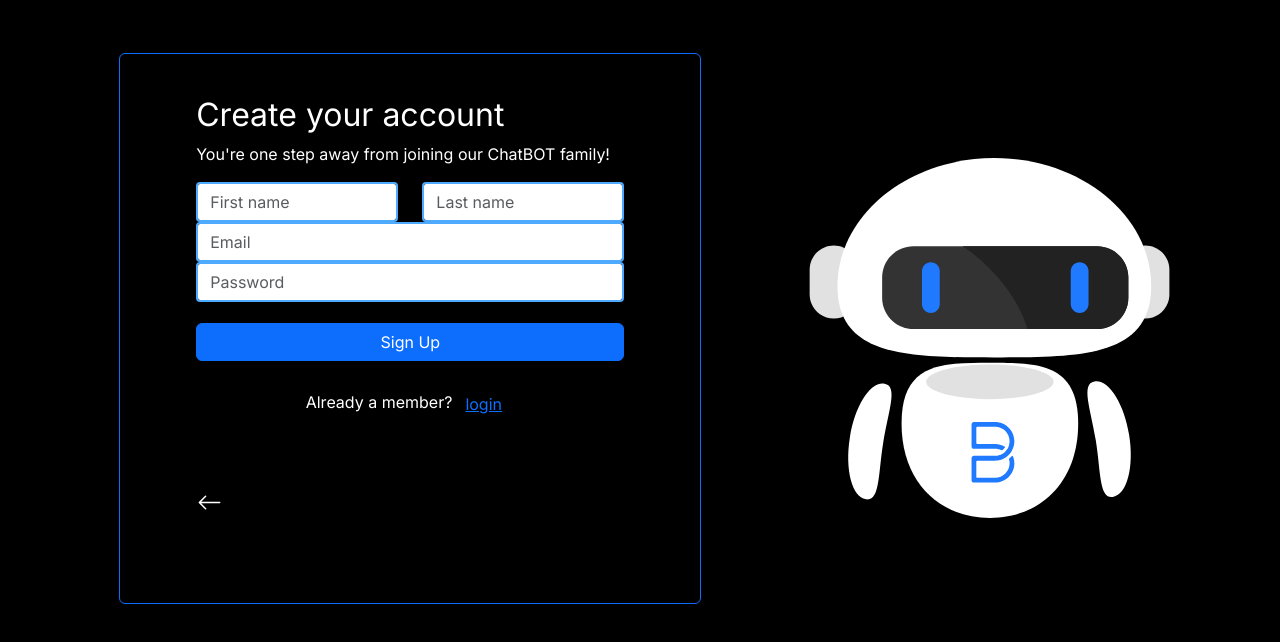
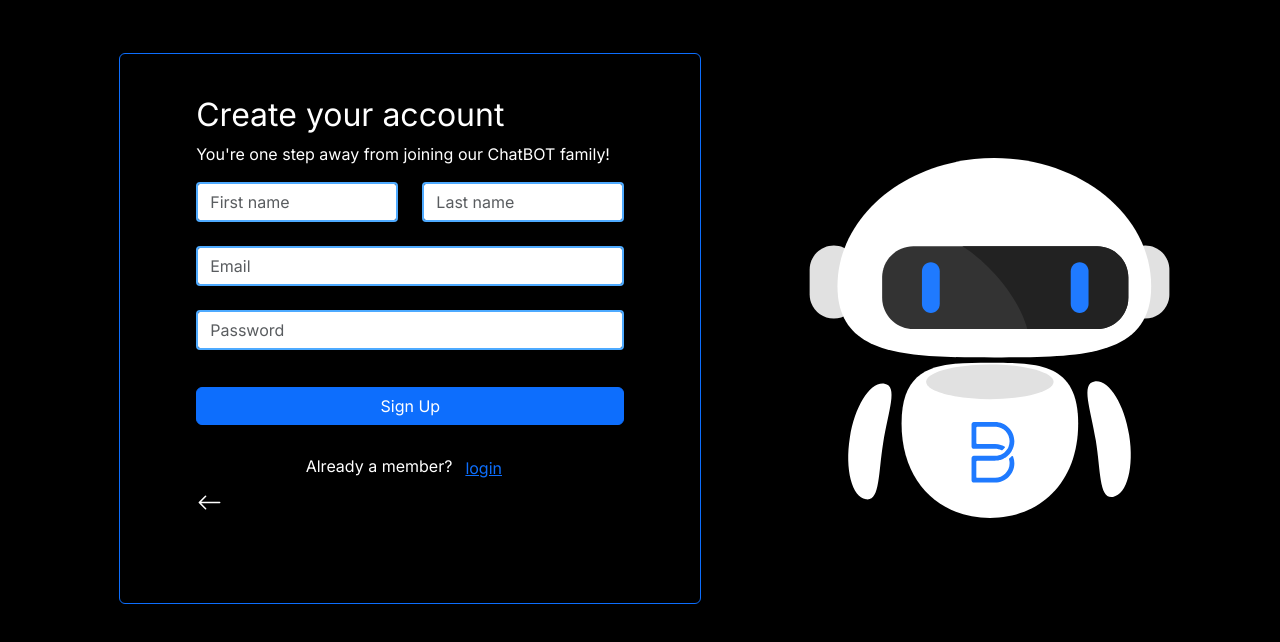
Before and after one commit to GouravChaki/Finny_Chatbot, a React (Create React App) app in the folder frontend/: page /signup in a window 1280 px wide. Shown: the top 642 px of the page. Built offline with nearby package versions, Linux system fonts and the light colour scheme; the HTML template or start-up script is replaced by a standard one; what react-chatbot-kit would draw is missing.

Commit message:
Flask updated for deployment

```diff
--- a/frontend/src/Components/Chatbot2/Chat.js
+++ b/frontend/src/Components/Chatbot2/Chat.js
@@ -203,8 +203,8 @@ message+='\n'+currentDate+':'+' '
       <div
         style={{
           backgroundImage: `url(${picture})`,
-          height: "1000px",
-          width: "210vh",
+          height: "100vh",
+          width: "100%",
         }}
       >
         {!(a.token) &&
--- a/frontend/src/Components/Signup/Details.js
+++ b/frontend/src/Components/Signup/Details.js
@@ -25,14 +25,14 @@ return (
   <div className="col">
     <input type="text" className="form-control" name="lastname" id="lastname" placeholder="Last name" aria-label="Last name" />
   </div>
-<div >
+  <div className="mt-4">
   <input type="email" className="form-control" name="mail" id="email" placeholder="Email" />
   </div>
-<div>
+  <div className="mt-4">
   <input type="password" className="form-control" name="pass" id="password" placeholder="Password" />
 </div>
 </div>
-<div className="d-grid gap-2 col-6 mx-auto">
+<div className="d-grid gap-2 col-6 mx-auto mt-3">
   <button className="btn btn-primary" id="signupbt" type="button" onClick={alert} >Sign Up</button>
 </div>
 {a.alert.msg && <Alert/>}
```
Also changed, not shown: 2 other files (tests, documents, lock files or other folders).
